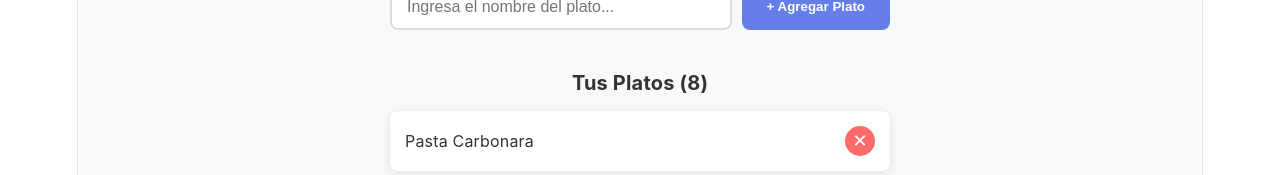
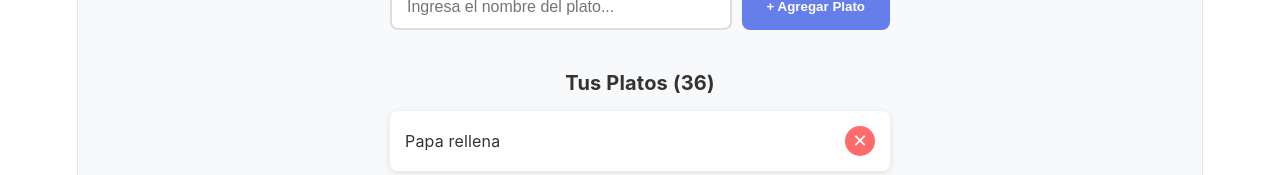
Before and after one commit to MiguelAngelTG7/maxlib, a React (Vite) app: page / in a window 1280 px wide. Shown: the part 625-800 px from the top of the page. Built offline with nearby package versions, Linux system fonts and the light colour scheme.

Commit message:
lista por defecto actualizada

```diff
--- a/src/data/dishes.ts
+++ b/src/data/dishes.ts
@@ -1,12 +1,40 @@
 import type { Dish } from '../types/Dish';
 
 export const initialDishes: Dish[] = [
-  { id: '1', name: 'Pasta Carbonara' },
-  { id: '2', name: 'Grilled Salmon' },
-  { id: '3', name: 'Chicken Stir Fry' },
-  { id: '4', name: 'Margherita Pizza' },
-  { id: '5', name: 'Beef Tacos' },
-  { id: '6', name: 'Vegetable Curry' },
-  { id: '7', name: 'Spaghetti Bolognese' },
-  { id: '8', name: 'Caesar Salad' },
+  { id: '1', name: 'Papa rellena' },
+  { id: '2', name: 'Estofado de pollo' },
+  { id: '3', name: 'Chaufa de carne' },
+  { id: '4', name: 'Pallares con bistec' },
+  { id: '5', name: 'Pescado con arroz / jardinera' },
+  { id: '6', name: 'Tallarin rojo con pollo / huancaina' },
+  { id: '7', name: 'Arroz con atun' },
+  { id: '8', name: 'Escabeche de pollo' },
+  { id: '9', name: 'Lomo saltado' },
+  { id: '10', name: 'Hamburguesa de carne / jardinera' },
+  { id: '11', name: 'Pescado apanado / yuca' },
+  { id: '12', name: 'Bistec de higado o carne' },
+  { id: '13', name: 'Arroz tapado' },
+  { id: '14', name: 'Pollo asado / ensalada palta' },
+  { id: '15', name: 'Pollo al sillao / papas doradas' },
+  { id: '16', name: 'Pollo dorado o huevo / lentejas' },
+  { id: '17', name: 'Pollo a la plancha / garbanzo' },
+  { id: '18', name: 'Arroz con pollo' },
+  { id: '19', name: 'Pollo a la olla / ens.champiñones' },
+  { id: '20', name: 'Pollo saltado con blocoli' },
+  { id: '21', name: 'Pollo a la mostaza / yuca' },
+  { id: '22', name: 'Caucau con atun' },
+  { id: '23', name: 'Saltado de pollo / lentejas' },
+  { id: '24', name: 'Aji de gallina' },
+  { id: '25', name: 'Picante de carne' },
+  { id: '26', name: 'Arroz chaufa de pollo' },
+  { id: '27', name: 'Pacha olla' },
+  { id: '28', name: 'Pescado a la parrilla' },
+  { id: '29', name: 'Pallares con pollo' },
+  { id: '30', name: 'Pollo milanesa / arroz integral' },
+  { id: '31', name: 'Caldo de gallina' },
+  { id: '32', name: 'Pavita' },
+  { id: '33', name: 'Pescado con menestras' },
+  { id: '34', name: 'Seco de pollo / frejoles' },
+  { id: '35', name: 'Pollo con maní' },
+  { id: '36', name: 'Pollo al horno / ens. rusa' },
 ];
```
Also changed, not shown: dishes.txt (added).
